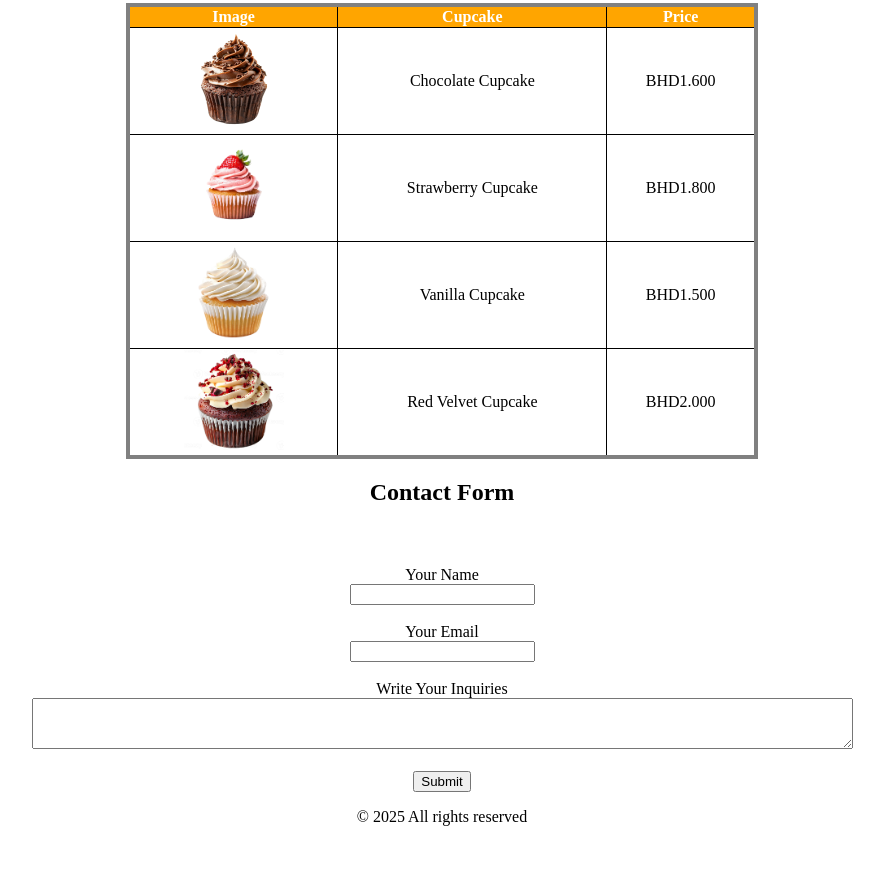
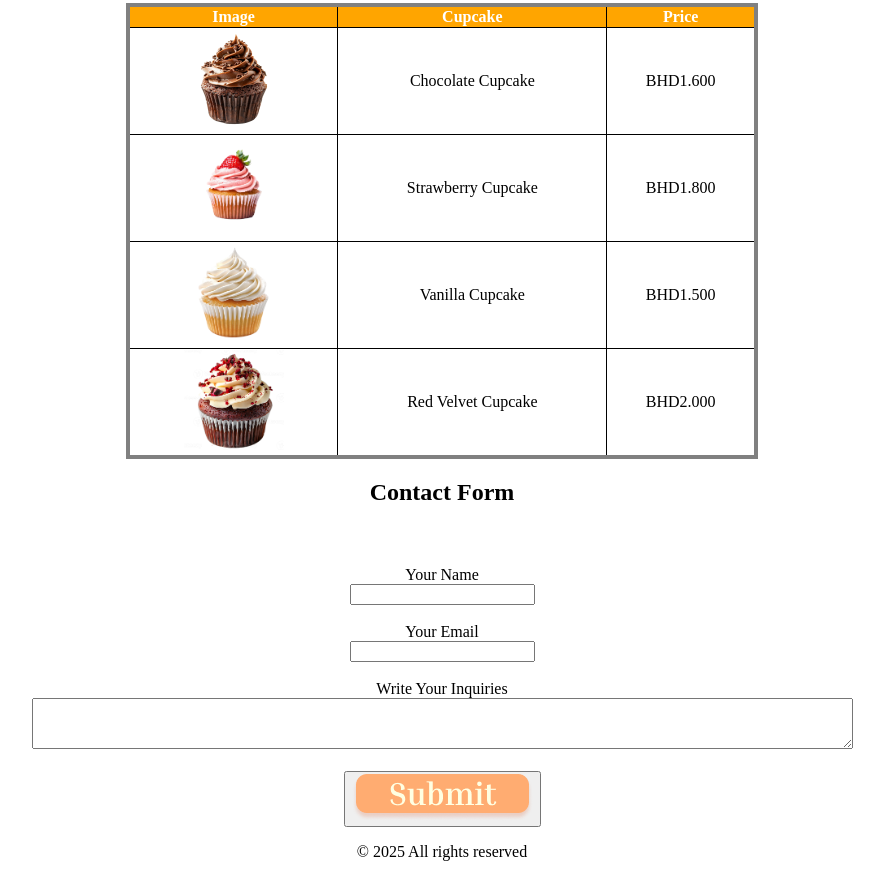
Before and after one commit to danishaeli/lovely-bakeshop, a plain HTML site: page index.html in a window 1280 px wide. Shown: the part 439-1316 px from the top of the page, without its empty margins (198-1082 px from the left). Before the commit the page ends 1281 px from the top, so only its background shows below. Drawn offline with Linux system fonts and the light colour scheme.

Commit message:
Update index.html

```diff
--- a/index.html
+++ b/index.html
@@ -62,7 +62,9 @@
         <input type="email" id="email" required/><br><br>
         <label for="message">Write Your Inquiries</label><br>
         <textarea id="message" rows="3" cols="100" required></textarea><br><br>
-        <button type="submit">Submit</button>
+        <button type="submit">
+          <img src="submitbutton.png" alt="submitbuttonn">
+        </button>
       </form>
     </section>
     <footer> <p>&copy; 2025 All rights reserved</p> </footer>
```
